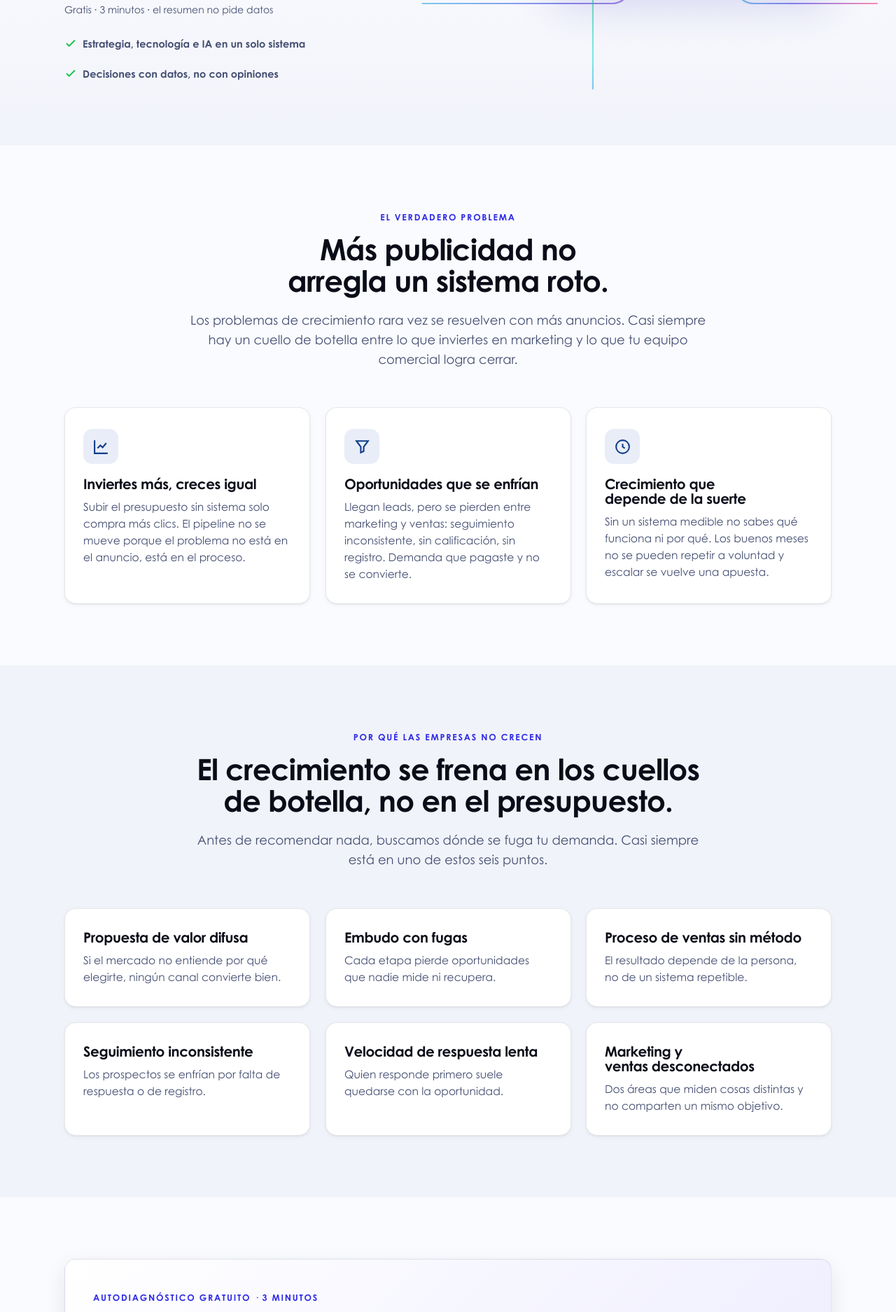
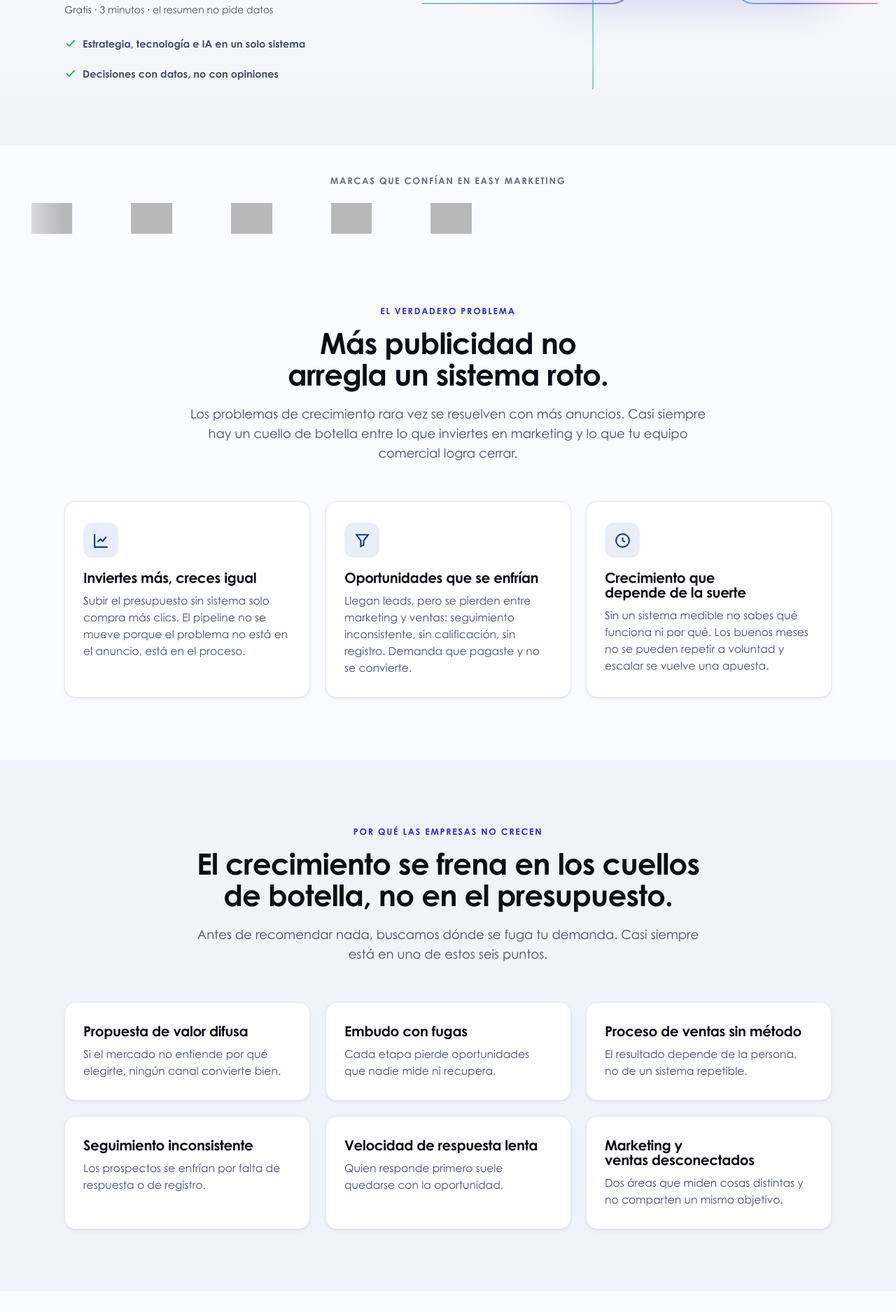
Before and after one commit to easymktok-ops/repo, a PHP site: page / in a window 1280 px wide. Shown: the part 704-2579 px from the top of the page at 70% size. Run offline with PHP 8.4, Linux system fonts and the light colour scheme; grey boxes are pictures that could not be loaded.

Commit message:
Home v2.3: SEO/GEO, motion con criterio y carrusel de marcas
SEO: title/description reenfocados (demanda + IA), canonical, Open Graph y
Twitter Card completos en home/diagnostico/diagnostico-negocio; sitemap.xml y
robots.txt nuevos.
GEO: JSON-LD ProfessionalService + FAQPage; FAQ con preguntas extraíbles
('¿Qué es Easy Marketing?', '¿Para quién es?') como texto real.
Motion (skill impeccable, bolder+animate): tokens de easing; count-up de las
métricas reales de casos (+30%, 13X) al entrar en viewport; prefers-reduced-motion.
Carrusel de marcas (#marcas) bajo el hero: marquee CSS ligero, logos en escala
de grises con colorización al hover, pausa en reduced-motion. Los logos van en
assets/img/brands/ (bait/getnet/framesi .svg); mientras no existan, muestra el
nombre en texto (nunca un logo falso).

Co-Authored-By: Claude Opus 4.8 <noreply@anthropic.com>
Claude-Session: https://claude.ai/code/session_01MoQyw1iaYToVi9GkFZCyzC

```diff
--- a/site/assets/css/styles.css
+++ b/site/assets/css/styles.css
@@ -45,6 +45,11 @@
   --fw-regular:400; --fw-bold:700;
   --leading-tight:1.06; --leading-normal:1.55;
   --tracking-tight:-.02em; --tracking-caps:.14em;
+
+  /* ---- Easing (motion) ---- */
+  --ease-out-quart:cubic-bezier(.25,1,.5,1);
+  --ease-out-quint:cubic-bezier(.22,1,.36,1);
+  --ease-out-expo:cubic-bezier(.16,1,.3,1);
 
   --maxw:1140px; --radius:16px; --radius-sm:11px;
   --shadow-sm:0 1px 2px rgba(14,20,45,.06),0 2px 6px rgba(14,20,45,.05);
@@ -609,3 +614,34 @@ ul{margin:0;padding:0;list-style:none;}
   .dx-home-card{grid-template-columns:1fr;gap:24px;padding:28px 20px;}
   .dx-home-visual{order:2;}
 }
+
+/* =========================================================================
+   Carrusel de marcas / clientes (home) — marquee ligero, CSS puro
+   ========================================================================= */
+.brands{padding:40px 0 8px;}
+.brands-title{text-align:center;font-family:var(--font-display);font-weight:var(--fw-bold);
+  font-size:13px;letter-spacing:.12em;text-transform:uppercase;color:var(--text-faint);margin:0 0 22px;}
+.marquee{overflow:hidden;-webkit-mask-image:linear-gradient(90deg,transparent,#000 7%,#000 93%,transparent);
+  mask-image:linear-gradient(90deg,transparent,#000 7%,#000 93%,transparent);}
+.marquee-track{display:flex;align-items:center;gap:clamp(38px,7vw,84px);width:max-content;
+  animation:marquee-scroll 26s linear infinite;will-change:transform;}
+.marquee:hover .marquee-track{animation-play-state:paused;}
+@keyframes marquee-scroll{from{transform:translateX(0)}to{transform:translateX(-50%)}}
+.brand-logo{flex:none;display:inline-flex;align-items:center;justify-content:center;height:44px;}
+.brand-logo img{height:100%;width:auto;object-fit:contain;filter:grayscale(1);opacity:.55;
+  transition:filter .35s var(--ease-out-quart,cubic-bezier(.22,1,.36,1)),opacity .35s ease;}
+.brand-logo:hover img{filter:grayscale(0);opacity:1;}
+.brand-word{font-family:var(--font-display);font-weight:var(--fw-bold);font-size:22px;letter-spacing:.02em;
+  color:var(--ink-400);white-space:nowrap;transition:color .35s ease;}
+.brand-logo:hover .brand-word{color:var(--brand-indigo);}
+@media(hover:none){ .brand-logo img{opacity:.72;} } /* touch: sin hover, algo más visibles */
+
+@media (prefers-reduced-motion: reduce){
+  .marquee{-webkit-mask-image:none;mask-image:none;}
+  .marquee-track{animation:none;width:100%;flex-wrap:wrap;justify-content:center;
+    gap:clamp(28px,6vw,64px);}
+  .brand-logo[data-clone]{display:none;} /* sin loop, no dupliques */
+}
+
+/* Count-up: evita salto de layout reservando el ancho del número */
+.case .metric .big[data-count]{font-variant-numeric:tabular-nums;}
--- a/site/index.html
+++ b/site/index.html
@@ -3,14 +3,23 @@
 <head>
 <meta charset="UTF-8">
 <meta name="viewport" content="width=device-width, initial-scale=1">
-<title>Easy Marketing — Sistemas de crecimiento comercial para empresas B2B</title>
-<meta name="description" content="Diseñamos, implementamos y optimizamos el sistema que genera demanda, convierte oportunidades y escala tu pipeline —conectando marketing, ventas y operaciones. Easy Growth System™ para empresas B2B consolidadas.">
+<title>Easy Marketing | Generación de demanda con IA para empresas B2B</title>
+<meta name="description" content="Consultora de Growth Systems B2B: diseñamos el sistema que genera demanda, la convierte en ventas y la escala con IA y automatización. Agenda tu diagnóstico.">
 <meta name="robots" content="index, follow">
 <meta name="theme-color" content="#2E2BE6">
+<link rel="canonical" href="https://easymarketing.mx/demand/">
 <meta property="og:type" content="website">
-<meta property="og:title" content="Easy Marketing — El crecimiento predecible es un sistema">
-<meta property="og:description" content="Consultora de Growth Systems para empresas B2B. Diseñamos el sistema que genera demanda, convierte oportunidades y escala tu pipeline.">
+<meta property="og:site_name" content="Easy Marketing">
+<meta property="og:title" content="Generación de demanda con IA para empresas B2B | Easy Marketing">
+<meta property="og:description" content="Diseñamos el sistema que genera demanda, la convierte en ventas y la escala con IA y automatización. Growth Systems para empresas B2B consolidadas.">
+<meta property="og:url" content="https://easymarketing.mx/demand/">
+<meta property="og:image" content="https://easymarketing.mx/demand/assets/img/dashboard.webp">
+<meta property="og:image:alt" content="Tablero de métricas de crecimiento de Easy Marketing: pipeline, CAC y conversión">
 <meta property="og:locale" content="es_MX">
+<meta name="twitter:card" content="summary_large_image">
+<meta name="twitter:title" content="Generación de demanda con IA para empresas B2B | Easy Marketing">
+<meta name="twitter:description" content="Diseñamos el sistema que genera demanda, la convierte en ventas y la escala con IA y automatización.">
+<meta name="twitter:image" content="https://easymarketing.mx/demand/assets/img/dashboard.webp">
 <!-- Google Tag Manager -->
 <script>(function(w,d,s,l,i){w[l]=w[l]||[];w[l].push({'gtm.start':
 new Date().getTime(),event:'gtm.js'});var f=d.getElementsByTagName(s)[0],
@@ -24,6 +33,56 @@ j=d.createElement(s),dl=l!='dataLayer'?'&l='+l:'';j.async=true;j.src=
 <link rel="apple-touch-icon" sizes="180x180" href="assets/img/apple-touch-icon.png">
 <link rel="manifest" href="site.webmanifest">
 <link rel="stylesheet" href="assets/css/styles.css">
+<!-- Datos estructurados (SEO + GEO) -->
+<script type="application/ld+json">
+{
+  "@context": "https://schema.org",
+  "@type": "ProfessionalService",
+  "name": "Easy Marketing",
+  "url": "https://easymarketing.mx/demand/",
+  "logo": "https://easymarketing.mx/demand/assets/img/easy-mkt-logo.png",
+  "image": "https://easymarketing.mx/demand/assets/img/dashboard.webp",
+  "description": "Consultora de Growth Systems para empresas B2B: diseña, implementa y optimiza el sistema que genera demanda, la convierte en ventas y la escala con inteligencia artificial y automatización.",
+  "areaServed": { "@type": "Country", "name": "México" },
+  "availableLanguage": "es",
+  "telephone": "+52-55-3978-7305",
+  "sameAs": ["https://api.whatsapp.com/send/?phone=5215539787305"],
+  "contactPoint": {
+    "@type": "ContactPoint",
+    "contactType": "sales",
+    "availableLanguage": "es",
+    "url": "https://api.whatsapp.com/send/?phone=5215539787305"
+  }
+}
+</script>
+<script type="application/ld+json">
+{
+  "@context": "https://schema.org",
+  "@type": "FAQPage",
+  "mainEntity": [
+    {
+      "@type": "Question",
+      "name": "¿Qué es Easy Marketing y qué hace?",
+      "acceptedAnswer": { "@type": "Answer", "text": "Easy Marketing es una consultora de Growth Systems para empresas B2B. Diseña, implementa y optimiza el sistema que genera demanda, la convierte en ventas y la escala, conectando marketing, ventas y operaciones con inteligencia artificial y automatización. No vende publicidad, CRM ni IA por separado: los integra como componentes de un mismo sistema de crecimiento medible." }
+    },
+    {
+      "@type": "Question",
+      "name": "¿Para quién es Easy Marketing?",
+      "acceptedAnswer": { "@type": "Answer", "text": "Para empresas B2B consolidadas con equipo comercial y capacidad para atender más demanda, que buscan un sistema de crecimiento de largo plazo en lugar de comprar publicidad suelta." }
+    },
+    {
+      "@type": "Question",
+      "name": "¿Cómo trabajan?",
+      "acceptedAnswer": { "@type": "Answer", "text": "Con el Easy Growth System: cinco fases de diagnóstico a escala. Nada se ejecuta sin plan y nada se optimiza sin datos. Cada acción impacta demanda, calidad de leads, conversión, seguimiento, automatización o retorno." }
+    },
+    {
+      "@type": "Question",
+      "name": "¿Cómo medirán el éxito?",
+      "acceptedAnswer": { "@type": "Answer", "text": "Con métricas de negocio, no de vanidad: pipeline, CAC, CPL, conversión, SQL/MQL y LTV. Los KPI se definen en el blueprint, antes de ejecutar, para que sepas exactamente contra qué se mide cada peso." }
+    }
+  ]
+}
+</script>
 </head>
 <body>
 <!-- Google Tag Manager (noscript) -->
@@ -122,6 +181,25 @@ height="0" width="0" style="display:none;visibility:hidden"></iframe></noscript>
         </div>
         <p class="sys-foot">Un sistema, no acciones aisladas.</p>
       </div>
+    </div>
+  </div>
+</section>
+
+<!-- ===================== 1.5 · MARCAS / CLIENTES ====================== -->
+<section class="brands" id="marcas" aria-label="Marcas con las que trabajamos">
+  <div class="container">
+    <p class="brands-title">Marcas que confían en Easy Marketing</p>
+  </div>
+  <div class="marquee" data-marquee>
+    <div class="marquee-track">
+      <!-- Grupo visible -->
+      <div class="brand-logo"><img src="assets/img/brands/bait.svg" alt="Bait" loading="lazy" width="132" height="44" onerror="this.style.display='none';this.nextElementSibling.hidden=false"><span class="brand-word" hidden>Bait</span></div>
+      <div class="brand-logo"><img src="assets/img/brands/getnet.svg" alt="Getnet" loading="lazy" width="132" height="44" onerror="this.style.display='none';this.nextElementSibling.hidden=false"><span class="brand-word" hidden>Getnet</span></div>
+      <div class="brand-logo"><img src="assets/img/brands/framesi.svg" alt="Framesi" loading="lazy" width="132" height="44" onerror="this.style.display='none';this.nextElementSibling.hidden=false"><span class="brand-word" hidden>Framesi</span></div>
+      <!-- Grupo duplicado para el loop continuo (oculto a lectores/AT) -->
+      <div class="brand-logo" aria-hidden="true" data-clone><img src="assets/img/brands/bait.svg" alt="" loading="lazy" width="132" height="44" onerror="this.style.display='none';this.nextElementSibling.hidden=false"><span class="brand-word" hidden>Bait</span></div>
+      <div class="brand-logo" aria-hidden="true" data-clone><img src="assets/img/brands/getnet.svg" alt="" loading="lazy" width="132" height="44" onerror="this.style.display='none';this.nextElementSibling.hidden=false"><span class="brand-word" hidden>Getnet</span></div>
+      <div class="brand-logo" aria-hidden="true" data-clone><img src="assets/img/brands/framesi.svg" alt="" loading="lazy" width="132" height="44" onerror="this.style.display='none';this.nextElementSibling.hidden=false"><span class="brand-word" hidden>Framesi</span></div>
     </div>
   </div>
 </section>
@@ -292,7 +370,7 @@ height="0" width="0" style="display:none;visibility:hidden"></iframe></noscript>
         <div class="row"><span class="l">Sistema</span><p>Landing pages específicas por audiencia B2B, adaptación del mensaje y propuesta de valor por segmento, flujos de adquisición dedicados y optimización de la generación de MQL.</p></div>
         <div class="metric">
           <span class="l">Resultado</span>
-          <span class="big">+30%</span>
+          <span class="big" data-count="30" data-prefix="+" data-suffix="%">+30%</span>
           <span class="unit">MQLs</span>
           <span class="time">Incremento en la generación de leads calificados mediante landings específicas para distintas audiencias B2B.</span>
         </div>
@@ -303,7 +381,7 @@ height="0" width="0" style="display:none;visibility:hidden"></iframe></noscript>
         <div class="row"><span class="l">Sistema</span><p>Proceso de optimización de seis meses: análisis continuo de campañas, optimización progresiva de la inversión, testing y aprendizaje, y mejora de la estructura de adquisición sobre datos.</p></div>
         <div class="metric">
           <span class="l">Resultado</span>
-          <span class="big">13X</span>
+          <span class="big" data-count="13" data-suffix="X">13X</span>
           <span class="unit">ROAS</span>
           <span class="time">De ROAS negativo a 13X. Resultado alcanzado tras 6 meses de optimización continua —el crecimiento sostenible requiere proceso.</span>
         </div>
@@ -354,6 +432,14 @@ height="0" width="0" style="display:none;visibility:hidden"></iframe></noscript>
       <h2>Lo que pregunta un director antes de invertir</h2>
     </div>
     <div class="faq">
+      <details open>
+        <summary>¿Qué es Easy Marketing y qué hace?<svg class="chev" viewBox="0 0 24 24" fill="none" stroke="currentColor" stroke-width="2.5" aria-hidden="true"><path d="M12 5v14M5 12h14"/></svg></summary>
+        <div class="faq-body"><p>Easy Marketing es una consultora de Growth Systems para empresas B2B. Diseña, implementa y optimiza el sistema que genera demanda, la convierte en ventas y la escala, conectando marketing, ventas y operaciones con inteligencia artificial y automatización. No vende publicidad, CRM ni IA por separado: los integra como componentes de un mismo sistema de crecimiento medible.</p></div>
+      </details>
+      <details>
+        <summary>¿Para quién es Easy Marketing?<svg class="chev" viewBox="0 0 24 24" fill="none" stroke="currentColor" stroke-width="2.5" aria-hidden="true"><path d="M12 5v14M5 12h14"/></svg></summary>
+        <div class="faq-body"><p>Para empresas B2B consolidadas con equipo comercial y capacidad para atender más demanda, que buscan un sistema de crecimiento de largo plazo en lugar de comprar publicidad suelta.</p></div>
+      </details>
       <details>
         <summary>¿Por qué ustedes y no una agencia?<svg class="chev" viewBox="0 0 24 24" fill="none" stroke="currentColor" stroke-width="2.5" aria-hidden="true"><path d="M12 5v14M5 12h14"/></svg></summary>
         <div class="faq-body"><p>Una agencia ejecuta tácticas: anuncios, publicaciones, campañas. Nosotros diseñamos el sistema que ordena esas tácticas y las conecta con ventas y operaciones. Competimos por pensamiento estratégico, no por entregar más piezas.</p></div>
--- /dev/null
+++ b/site/robots.txt
@@ -0,0 +1,4 @@
+User-agent: *
+Allow: /
+
+Sitemap: https://easymarketing.mx/demand/sitemap.xml
```
Also changed, not shown: site/assets/js/main.js (+29 -0 lines), site/diagnostico-negocio/index.html (+9 -1 lines), site/diagnostico/index.html (+9 -1 lines), site/sitemap.xml (added, +18 -0 lines), site/README.md, site/assets/img/brands/README.md (added).
